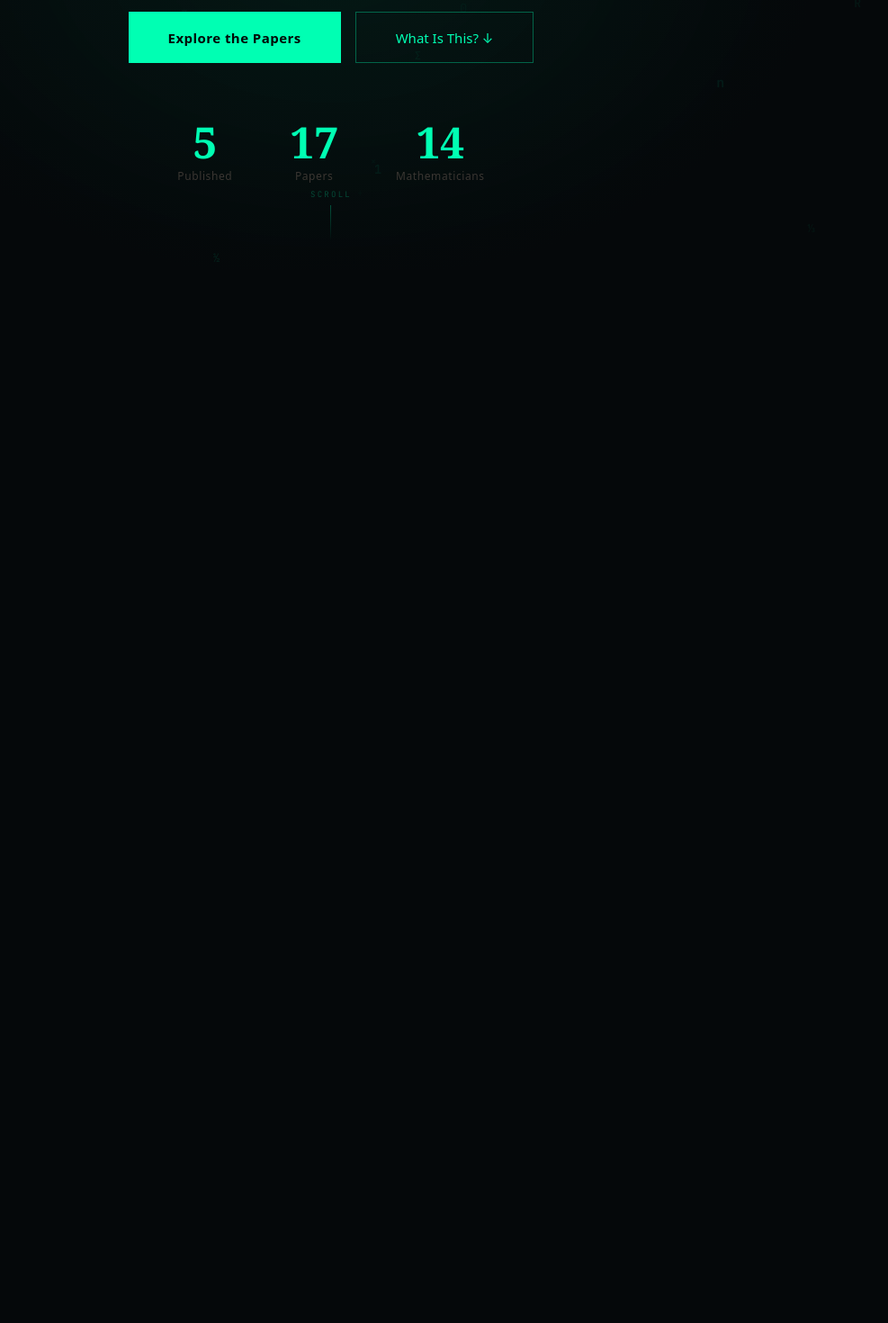
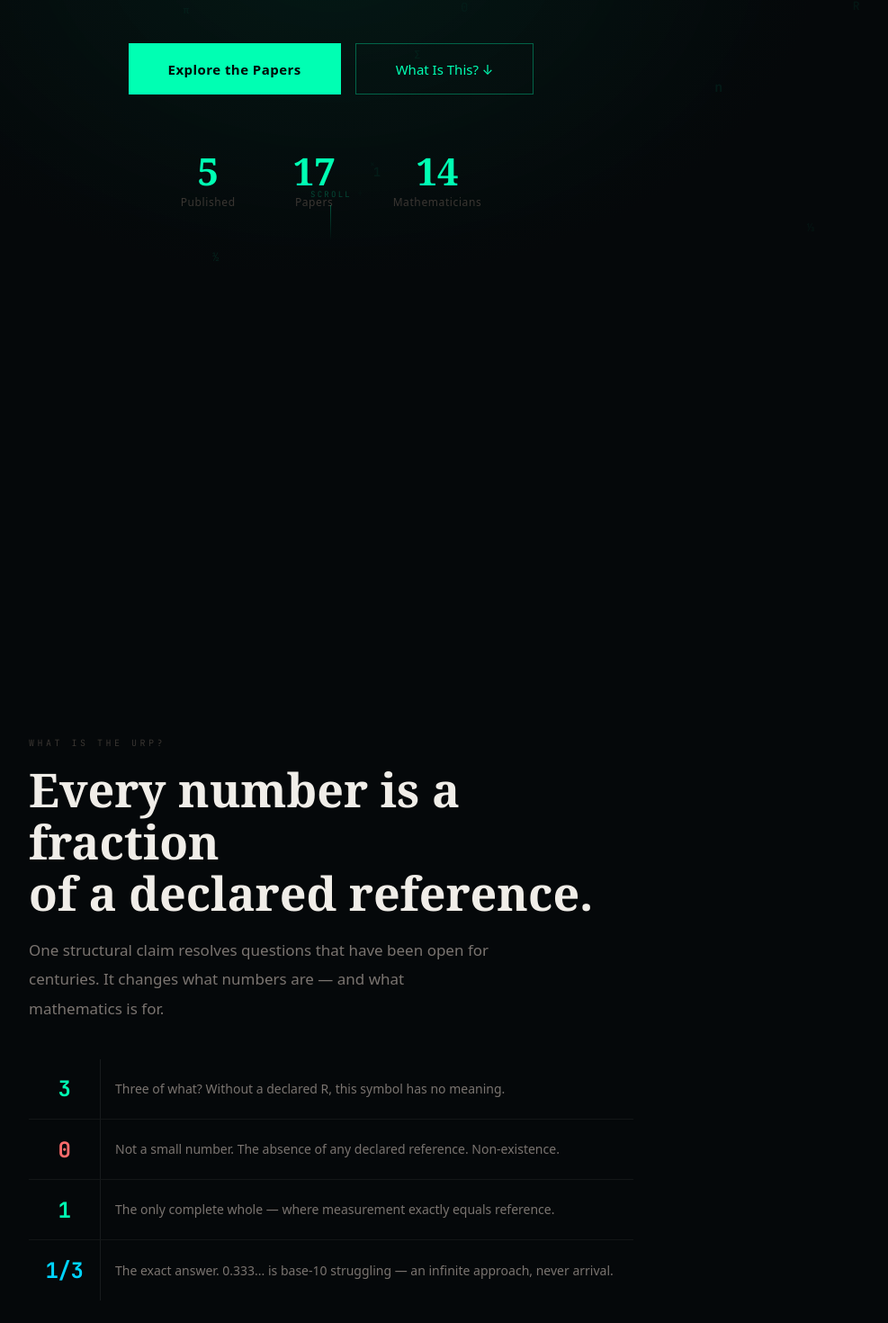
Before and after one commit to JoshuaBrogs/urp-website, a React (Vite) app: page / in a window 1280 px wide. Shown: the part 500-1970 px from the top of the page at 90% size, without its empty margins (272-1259 px from the left). Built offline with nearby package versions, Linux system fonts and the light colour scheme.

Commit message:
Update App.jsx

```diff
--- a/App.jsx
+++ b/App.jsx
@@ -1150,8 +1150,17 @@ function StickySection({id, height="200vh", children, bg=T.bg}) {
         display:"flex", flexDirection:"column",
         alignItems:"center", justifyContent:"center",
         background:bg, overflow:"hidden",
+        paddingTop:64,
       }}>
-        {children}
+        <div style={{
+          width:"100%", maxHeight:"calc(100vh - 80px)",
+          overflowY:"auto", overflowX:"hidden",
+          scrollbarWidth:"none", msOverflowStyle:"none",
+          display:"flex", flexDirection:"column",
+          alignItems:"center", justifyContent:"center",
+        }}>
+          {children}
+        </div>
       </div>
     </div>
   );
@@ -1165,7 +1174,7 @@ function AnimIn({children, delay=0, from="bottom"}) {
     const el = ref.current; if(!el) return;
     const obs = new IntersectionObserver(
       ([e])=>{ if(e.isIntersecting) setVis(true); },
-      {threshold:0.15, rootMargin:"0px 0px -60px 0px"}
+      {threshold:0.05, rootMargin:"0px 0px 0px 0px"}
     );
     obs.observe(el);
     return ()=>obs.disconnect();
@@ -1185,7 +1194,7 @@ function AnimIn({children, delay=0, from="bottom"}) {
 // ── SECTION 1: HERO ────────────────────────────────────────────────────
 function HeroSection({go}) {
   return (
-    <StickySection id="s-hero" height="300vh"
+    <StickySection id="s-hero" height="150vh"
       bg="radial-gradient(ellipse at 50% 55%, rgba(0,255,179,0.07) 0%, #05080A 60%)">
       <Particles/>
       <div style={{position:"relative",zIndex:1,textAlign:"center",padding:"0 clamp(1.5rem,5vw,4rem)",maxWidth:800,width:"100%"}}>
@@ -1243,7 +1252,7 @@ function HeroSection({go}) {
           <div style={{display:"flex",gap:"clamp(2rem,5vw,5rem)",flexWrap:"wrap",justifyContent:"center"}}>
             {[{n:"5",l:"Published"},{n:"17",l:"Papers"},{n:"14",l:"Mathematicians"}].map(({n,l})=>(
               <div key={l} style={{textAlign:"center"}}>
-                <div style={{fontFamily:T.head,fontSize:"clamp(32px,5vw,48px)",fontWeight:700,color:T.accent,lineHeight:1}}>{n}</div>
+                <div style={{fontFamily:T.head,fontSize:"clamp(28px,4vw,42px)",fontWeight:700,color:T.accent,lineHeight:1}}>{n}</div>
                 <div style={{fontFamily:T.body,fontSize:12,color:T.dim,marginTop:".3rem",letterSpacing:".05em"}}>{l}</div>
               </div>
             ))}
@@ -1268,8 +1277,9 @@ function WhatSection() {
     {sym:"1/3",text:"The exact answer. 0.333... is base-10 struggling — an infinite approach, never arrival.",c:T.blue},
   ];
   return (
-    <StickySection id="s-what" height="280vh">
-      <div style={{position:"relative",zIndex:1,width:"100%",maxWidth:800,padding:"0 clamp(1.5rem,5vw,4rem)"}}>
+    <StickySection id="s-what" height="140vh">
+      <div style={{position:"relative",zIndex:1,width:"100%",maxWidth:800,
+        padding:"clamp(1rem,3vh,2rem) clamp(1.5rem,5vw,4rem)"}}>
         <AnimIn delay={0}>
           <div style={{fontFamily:T.mono,fontSize:"clamp(9px,1vw,10px)",letterSpacing:".35em",color:T.dim,marginBottom:"1rem"}}>
             WHAT IS THE URP?
@@ -1299,8 +1309,8 @@ function WhatSection() {
                   fontWeight:700,color:r.c,textAlign:"center",letterSpacing:"-.02em"}}>
                   {r.sym}
                 </div>
-                <div style={{padding:".9rem 1.25rem",fontFamily:T.body,
-                  fontSize:"clamp(13px,1.4vw,15px)",color:T.muted,lineHeight:1.75}}>
+                <div style={{padding:".85rem 1rem",fontFamily:T.body,
+                  fontSize:"clamp(12px,1.4vw,14px)",color:T.muted,lineHeight:1.7,minWidth:0}}>
                   {r.text}
                 </div>
               </div>
@@ -1332,9 +1342,10 @@ function AxiomsSection({go}) {
      eq:"Step 0: declare R → Step 1: n/R → Step 2: verify",color:T.purple,blogId:1},
   ];
   return (
-    <StickySection id="s-axioms" height="400vh" bg={T.bg}>
+    <div id="s-axioms" style={{background:T.bg,borderTop:`1px solid ${T.border}`}}>
       <div style={{position:"relative",zIndex:1,width:"100%",maxWidth:1100,
-        padding:"clamp(4rem,8vh,6rem) clamp(1.5rem,4vw,3rem) clamp(2rem,4vh,3rem)"}}>
+        padding:"5rem clamp(1.5rem,4vw,3rem) 5rem",margin:"0 auto",
+        scrollMarginTop:"80px"}}>
         <div style={{textAlign:"center",marginBottom:"clamp(2rem,4vh,3.5rem)"}}>
           <AnimIn delay={0}>
             <div style={{fontFamily:T.mono,fontSize:"clamp(9px,1vw,10px)",letterSpacing:".35em",color:T.dim,marginBottom:".75rem"}}>
@@ -1396,7 +1407,7 @@ function AxiomsSection({go}) {
           ))}
         </div>
       </div>
-    </StickySection>
+    </div>
   );
 }
 
```
